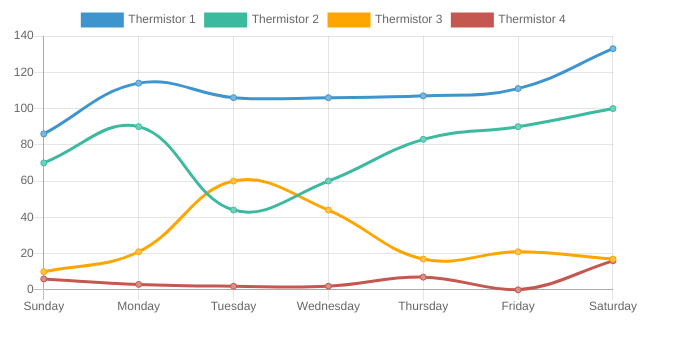
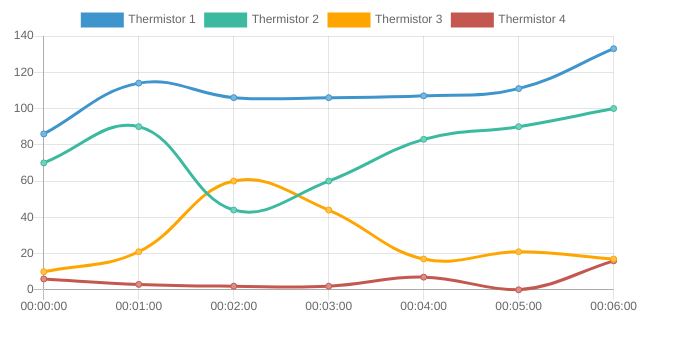
Before and after one commit to sammcgrail/hbcgraph, a plain HTML site: page index.html in a window 1280 px wide. Shown: the part 320-672 px from the top of the page, 0-689 px from the left. Drawn offline with Linux system fonts and the light colour scheme.

Commit message:
update variables for easier massaging and tickmarts

```diff
--- a/index.html
+++ b/index.html
@@ -28,18 +28,22 @@
     const ctx = document.getElementById('lineChart').getContext('2d');
     const ctx2 = document.getElementById('barChart').getContext('2d');
 
+    let yAxis = ["2023-06-21 00:00:00", "2023-06-21 00:01:00", "2023-06-21 00:02:00", "2023-06-21 00:03:00", "2023-06-21 00:04:00", "2023-06-21 00:05:00", "2023-06-21 00:06:00"]
+    let xAxisSeries1 = [86,114,106,106,107,111,133]
+    let xAxisSeries2 = [70,90,44,60,83,90,100]
+
     const lineChart = new Chart(ctx, {
         type: 'line',
         data: {
-            labels: ["2023-06-21 00:00:00", "2023-06-21 00:01:00", "2023-06-21 00:02:00", "2023-06-21 00:03:00", "2023-06-21 00:04:00", "2023-06-21 00:05:00", "2023-06-21 00:06:00"],
-            datasets: [{
-                data: [86,114,106,106,107,111,133],
+          labels: yAxis,
+          datasets: [{
+                data: xAxisSeries1,
                 label: "Thermistor 1",
                 borderColor: "rgb(62,149,205)",
                 backgroundColor: "rgb(62,149,205,0.1)",
                 fill: false,
             }, {
-                data: [70,90,44,60,83,90,100],
+                data: xAxisSeries2,
                 label: "Thermistor 2",
                 borderColor: "rgb(60,186,159)",
                 backgroundColor: "rgb(60,186,159,0.1)",
@@ -54,30 +58,37 @@
         }
       }
     });
+
+    let yAxis2 = ["00:00:00", "00:01:00", "00:02:00", "00:03:00", "00:04:00", "00:05:00", "00:06:00"]
+    let xAxis2Series1 = [86,114,106,106,107,111,133]
+    let xAxis2Series2 = [70,90,44,60,83,90,100]
+    let xAxis2Series3 = [10,21,60,44,17,21,17]
+    let xAxis2Series4 = [6,3,2,2,7,0,16]
+
     const barChart = new Chart(ctx2, {
           type: 'line',
           data: {
-            labels: ["Sunday", "Monday", "Tuesday", "Wednesday", "Thursday", "Friday", "Saturday"],
+            labels: yAxis2,
             datasets: [{
-                data: [86,114,106,106,107,111,133],
+                data: xAxis2Series1,
                 label: "Thermistor 1",
                 borderColor: "#3e95cd",
                 backgroundColor: "#7bb6dd",
                 fill: false,
               }, {
-                data: [70,90,44,60,83,90,100],
+                data: xAxis2Series2,
                 label: "Thermistor 2",
                 borderColor: "#3cba9f",
                 backgroundColor: "#71d1bd",
                 fill: false,
               }, {
-                data: [10,21,60,44,17,21,17],
+                data: xAxis2Series3,
                 label: "Thermistor 3",
                 borderColor: "#ffa500",
                 backgroundColor:"#ffc04d",
                 fill: false,
               }, {
-                data: [6,3,2,2,7,0,16],
+                data: xAxis2Series4,
                 label: "Thermistor 4",
                 borderColor: "#c45850",
                 backgroundColor:"#d78f89",
```
